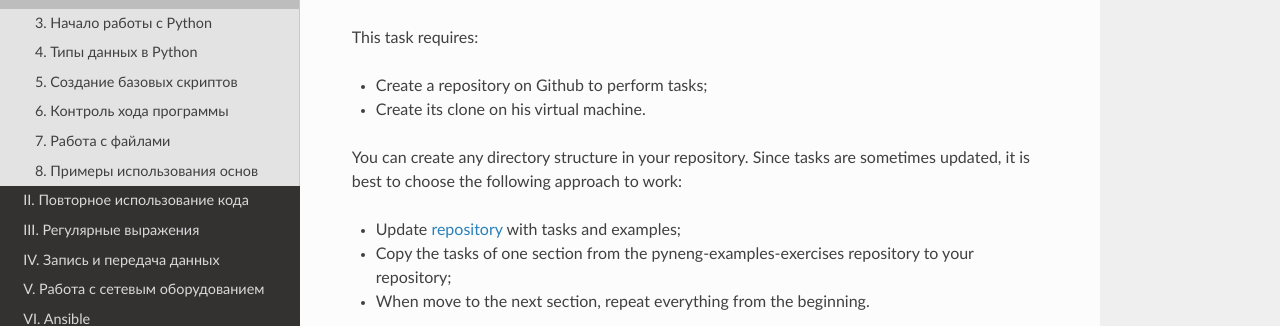
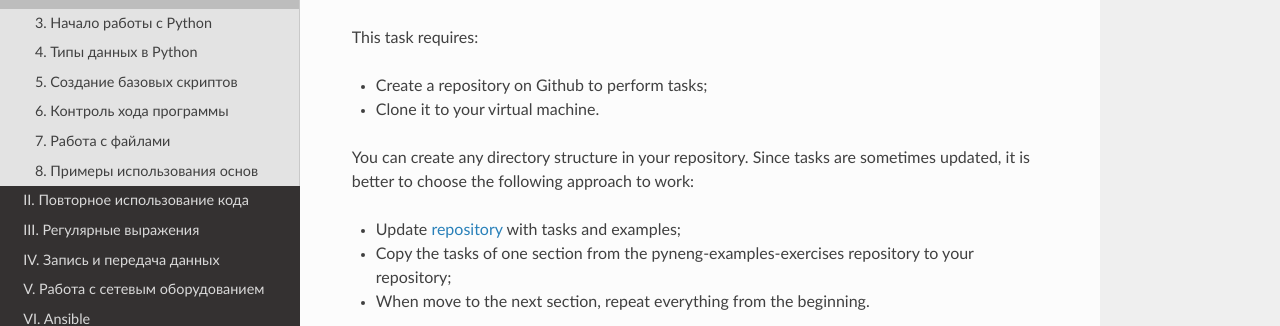
Before and after one commit to Aidar5/nattoeng, a Sphinx documentation site: the page built from docs/source/exercises/02_exercises.rst, in a window 1280 px wide and 1245 px high. Shown: the part 706-1032 px from the top of the window. Built offline with Sphinx 7.4.7 and the Read the Docs theme 2.0.0, drawn with Linux system fonts in a browser that asks for light colours; pages that are not in the unit, such as notebooks, are missing from menus.

Commit message:
Update 02_exercises.rst

```diff
--- a/docs/source/exercises/02_exercises.rst
+++ b/docs/source/exercises/02_exercises.rst
@@ -22,9 +22,9 @@ Task 2.2
 This task requires:
 
 -  Create a repository on Github to perform tasks;
--  Create its clone on his virtual machine.
+-  Clone it to your virtual machine.
 
-You can create any directory structure in your repository. Since tasks are sometimes updated, it is best to choose the following approach to work:
+You can create any directory structure in your repository. Since tasks are sometimes updated, it is better to choose the following approach to work:
 
 -  Update
    `repository <https://github.com/natenka/pyneng-examples-exercises/>`__
```
